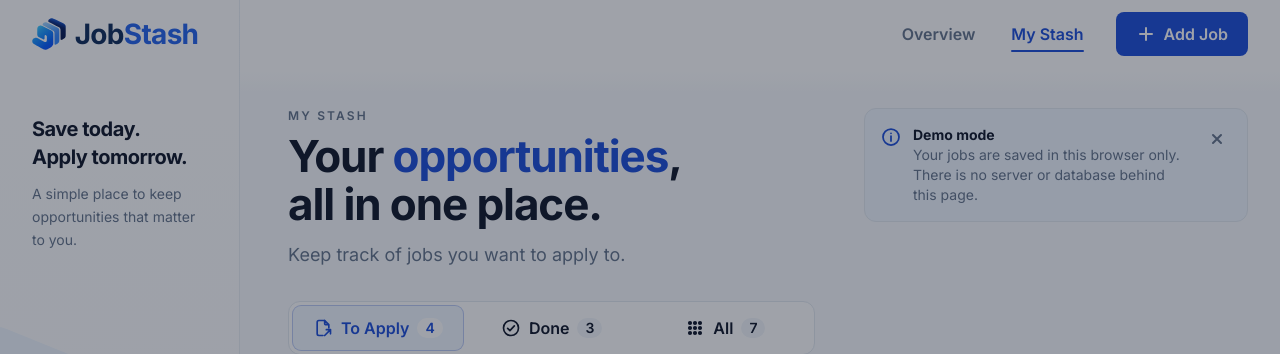
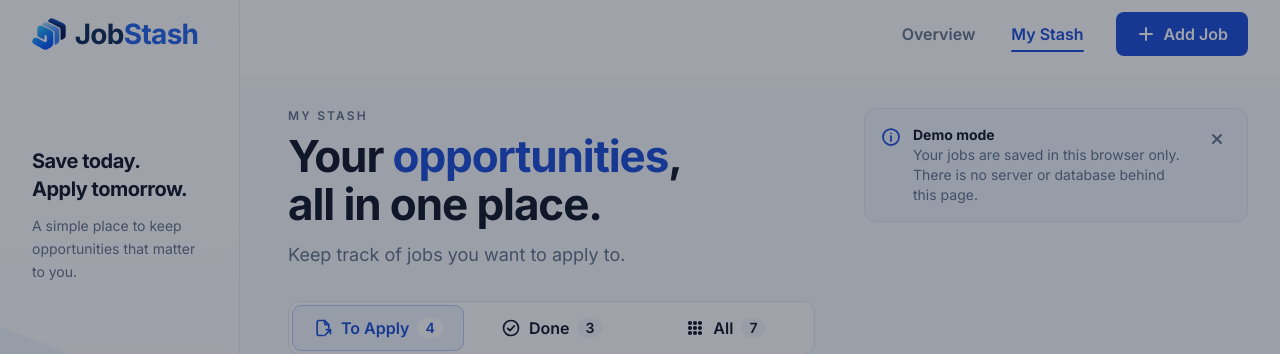
Before and after one commit to EnzoProg-ctrl/JobStash, a React (Vite) app in the folder client/: page /stash/add in a window 1280 px wide. Shown: the top 354 px of the page. Built offline with nearby package versions, Linux system fonts and the light colour scheme; no server answers.

Commit message:
Sidebar text adjusted

```diff
--- a/client/src/components/BrandAside.jsx
+++ b/client/src/components/BrandAside.jsx
@@ -20,7 +20,7 @@ export default function BrandAside() {
         </Link>
       </div>
 
-      <div className="relative z-10 mt-12">
+      <div className="relative z-10 mt-20">
         <p className="text-xl leading-snug font-bold tracking-tight text-ink">
           Save today.
           <br />
```
